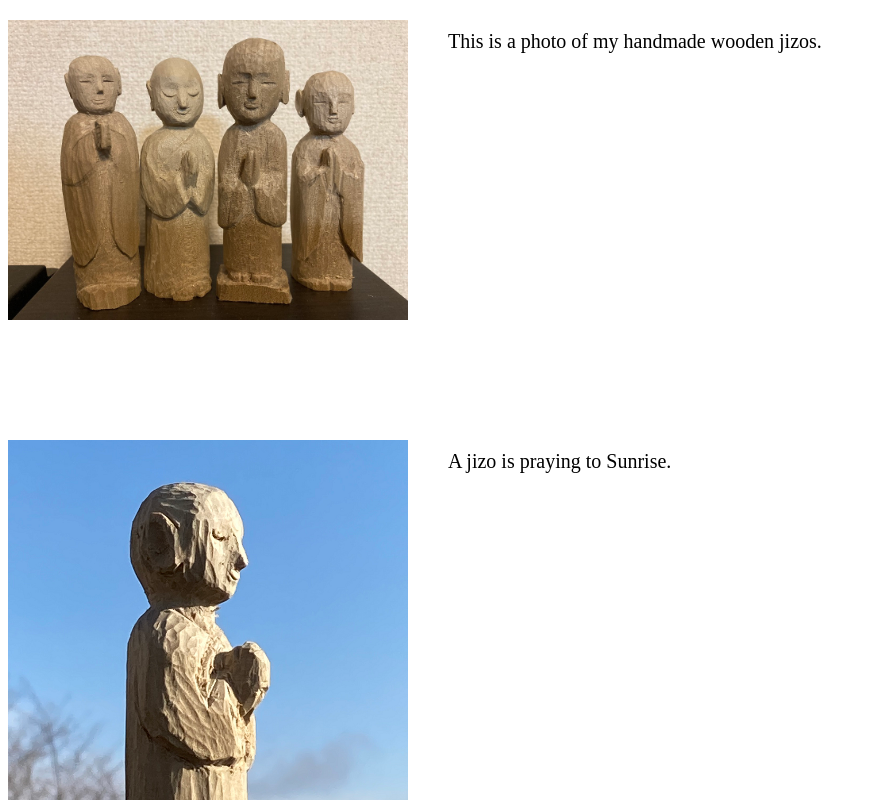
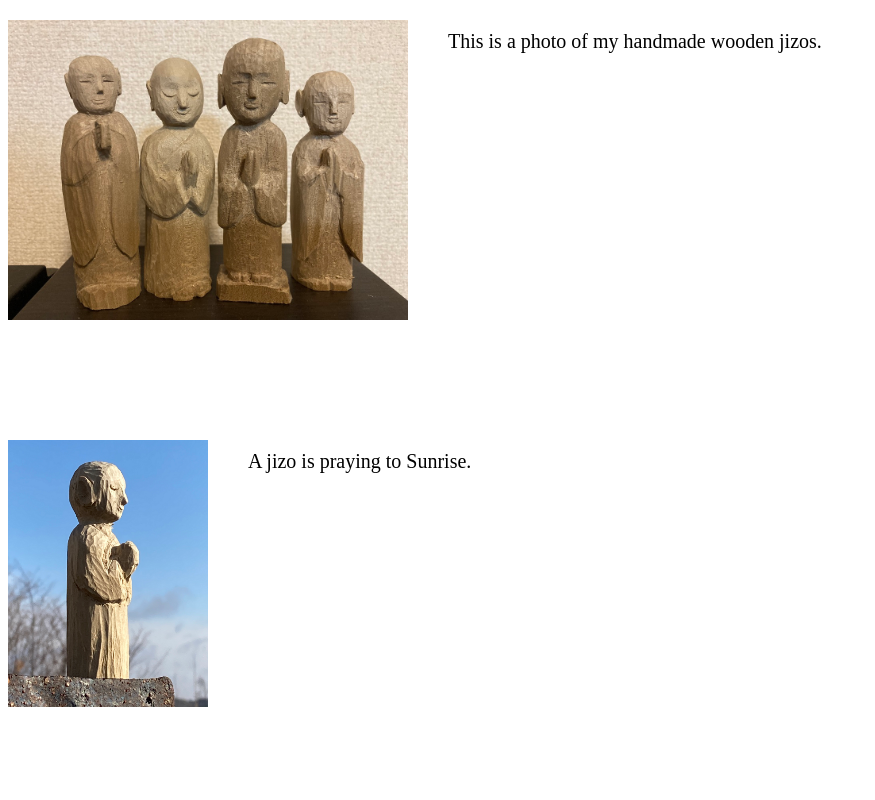
Before and after one commit to AoyamaKohbo/JizoPhoto, a plain HTML site: page index.html in a window 1280 px wide. Shown: the top 800 px of the page, without its empty margins (0-875 px from the left). Drawn offline with Linux system fonts and the light colour scheme.

Commit message:
Update index.html

```diff
--- a/index.html
+++ b/index.html
@@ -17,7 +17,7 @@
 
     <div class="contents">
       <div class="contents-item">
-        <img src="IMG_0501.png" width=400px>
+        <img src="IMG_0501.png" width=200px>
       </div>
 
       <div class="contents-item">
```
